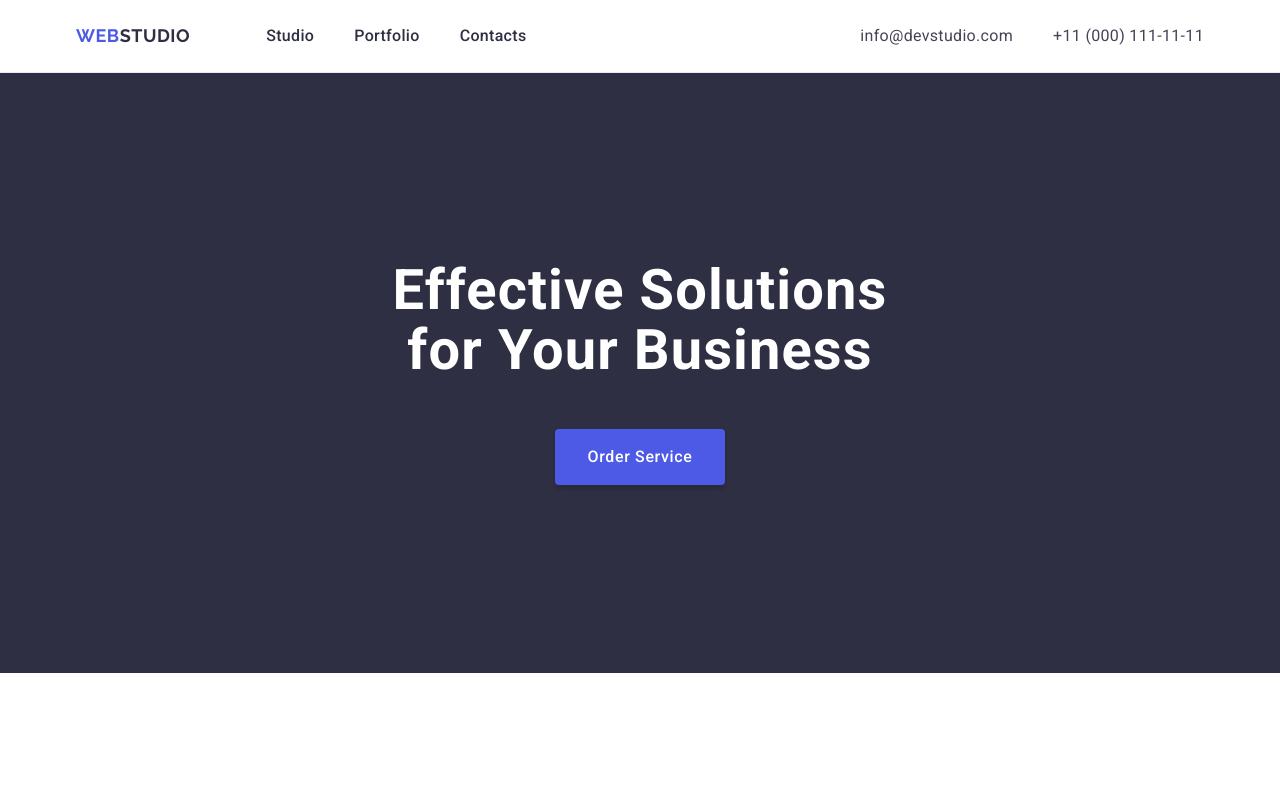
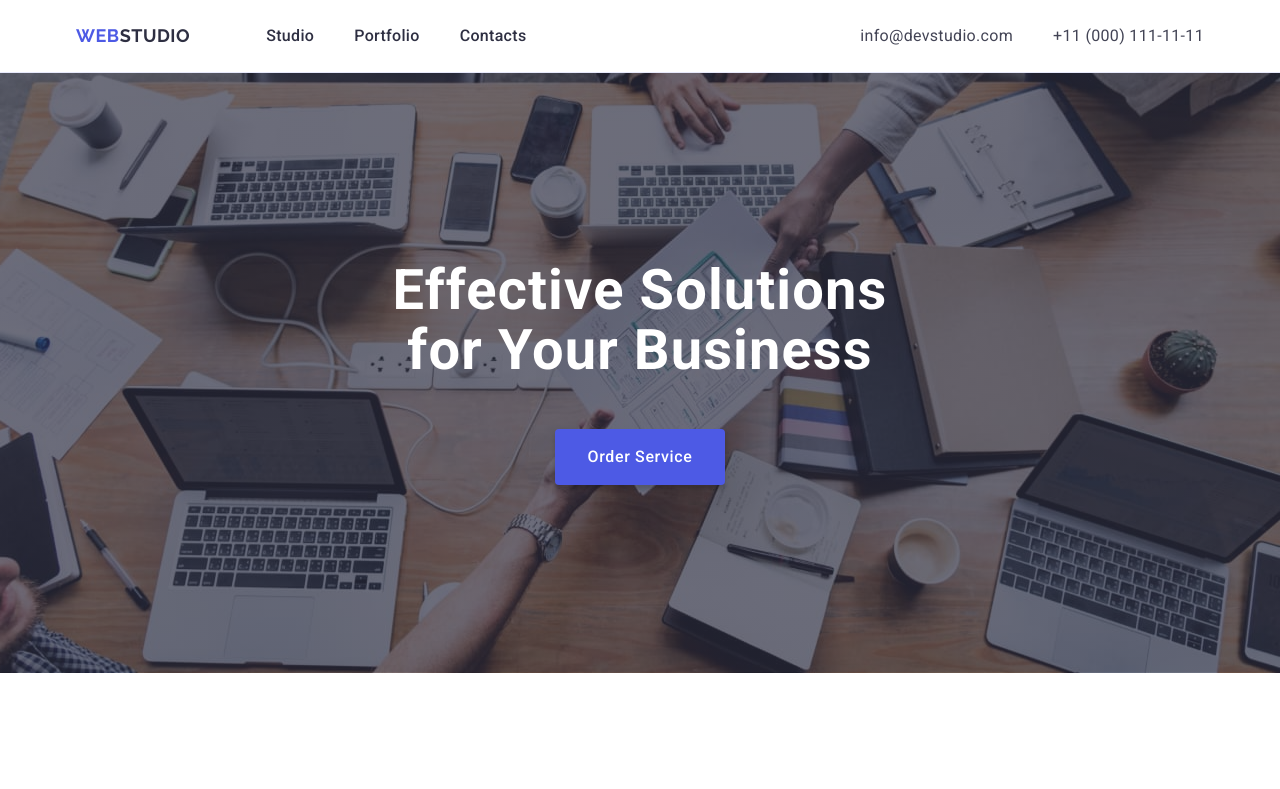
Before and after one commit to aandrea-alex/goit-markup-hw-04, a plain HTML site: page index.html in a window 1280 px wide. Shown: the top 789 px of the page. Drawn offline with nearby package versions, Linux system fonts and the light colour scheme.

Commit message:
icons and background added

```diff
--- a/css/styles.css
+++ b/css/styles.css
@@ -148,6 +148,15 @@ img {
 .section-about {
   padding: 188px 0px;
   background-color: var(--navy-blue);
+  background-image: linear-gradient(
+      rgba(46, 47, 66, 0.7),
+      rgba(46, 47, 66, 0.7)
+    ),
+    url('../images/office.jpg');
+  background-position: center;
+  background-repeat: no-repeat;
+  background-size: cover;
+  margin: auto;
 }
 
 .section-about-header {
--- a/index.html
+++ b/index.html
@@ -21,7 +21,7 @@
     />
 
     <link rel="stylesheet" href="./css/styles.css" />
-    <title>Home-3</title>
+    <title>Home-4</title>
   </head>
 
   <body>
```
Also changed, not shown: images/icons.svg (added), images/office.jpg (added).
